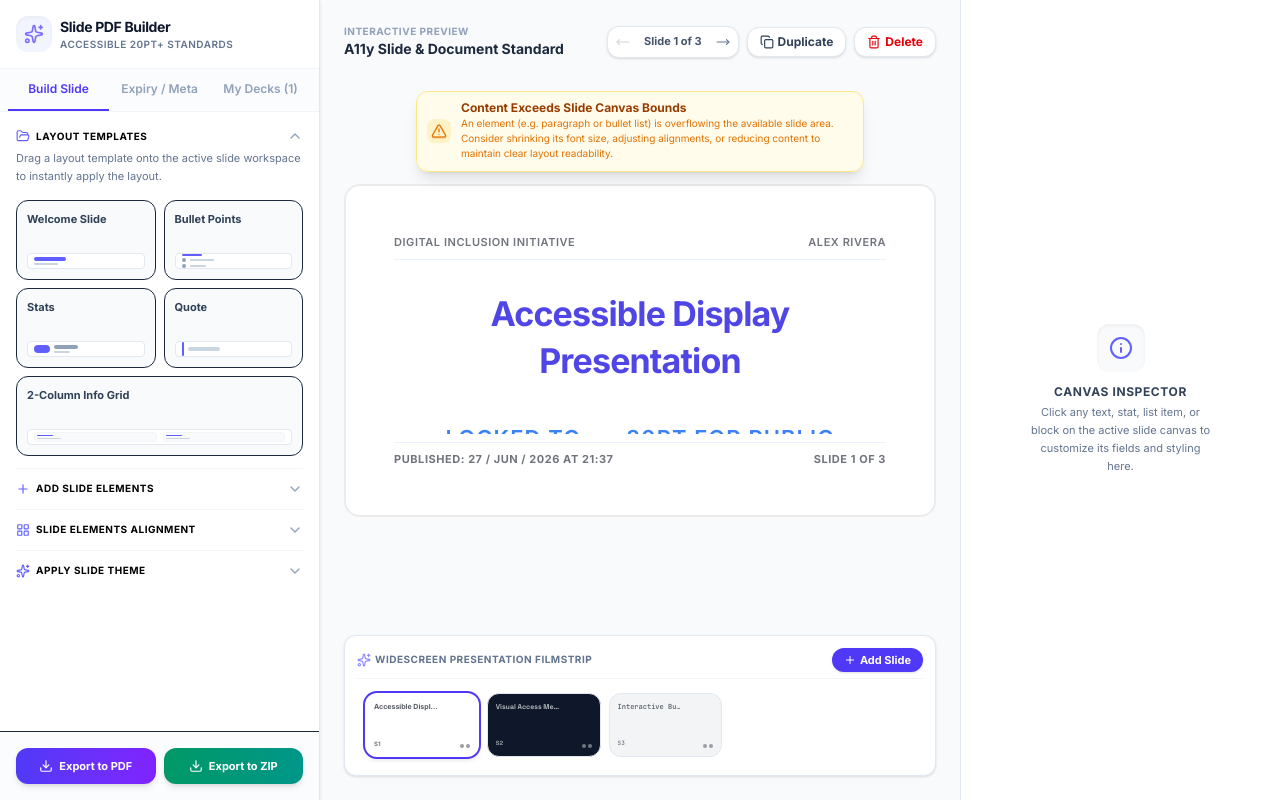
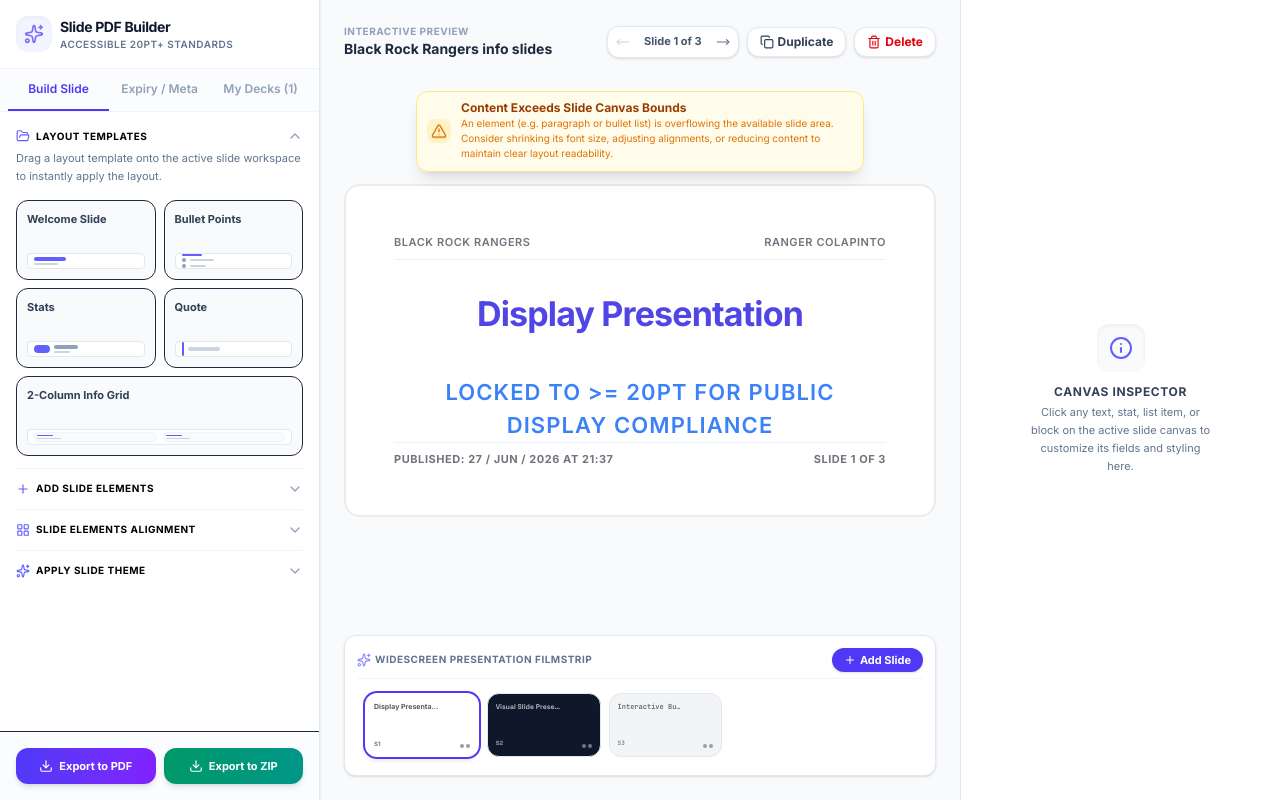
Before and after one commit to climent/configs, a React (Vite) app in the folder playa-info/: page / in a window 1280 px wide. Built offline with nearby package versions, Linux system fonts and the light colour scheme; a web font is replaced by a local one.

Commit message:
Changed defaults for first run of slides.

```diff
--- a/playa-info/src/App.tsx
+++ b/playa-info/src/App.tsx
@@ -31,10 +31,10 @@ const LOCAL_STORAGE_KEY = "accessible-slide-pdf-builder-decks";
 const INITIAL_DECK: Presentation = {
   id: "deck-demo-a11y",
   metadata: {
-    title: "A11y Slide & Document Standard",
+    title: "Black Rock Rangers info slides",
     creator: "", // empty to use auto-generated published date placeholder
-    department: "Digital Inclusion Initiative",
-    referenceNumber: "Alex Rivera", // Creator Name
+    department: "Black Rock Rangers",
+    referenceNumber: "Ranger Colapinto", // Creator Name
     createdAt: new Date().toISOString(),
     expiresAt: null, // default to no expiration for the demo deck initially
     isArchived: false,
@@ -48,7 +48,7 @@ const INITIAL_DECK: Presentation = {
         {
           id: "welcome-title",
           type: "title",
-          content: "Accessible Display Presentation",
+          content: "Display Presentation",
           fontSize: 34,
           align: "center",
           fontWeight: "bold",
@@ -66,13 +66,13 @@ const INITIAL_DECK: Presentation = {
     },
     {
       id: "slide-stats",
-      title: "Metrics Showcase",
+      title: "Display Showcase",
       theme: DEFAULT_THEMES[1], // Space Grotesk, Slate Theme, Flat
       elements: [
         {
           id: "stats-title",
           type: "title",
-          content: "Visual Access Metrics",
+          content: "Visual Slide Presentation",
           fontSize: 26,
           align: "left",
           fontWeight: "bold",
```
